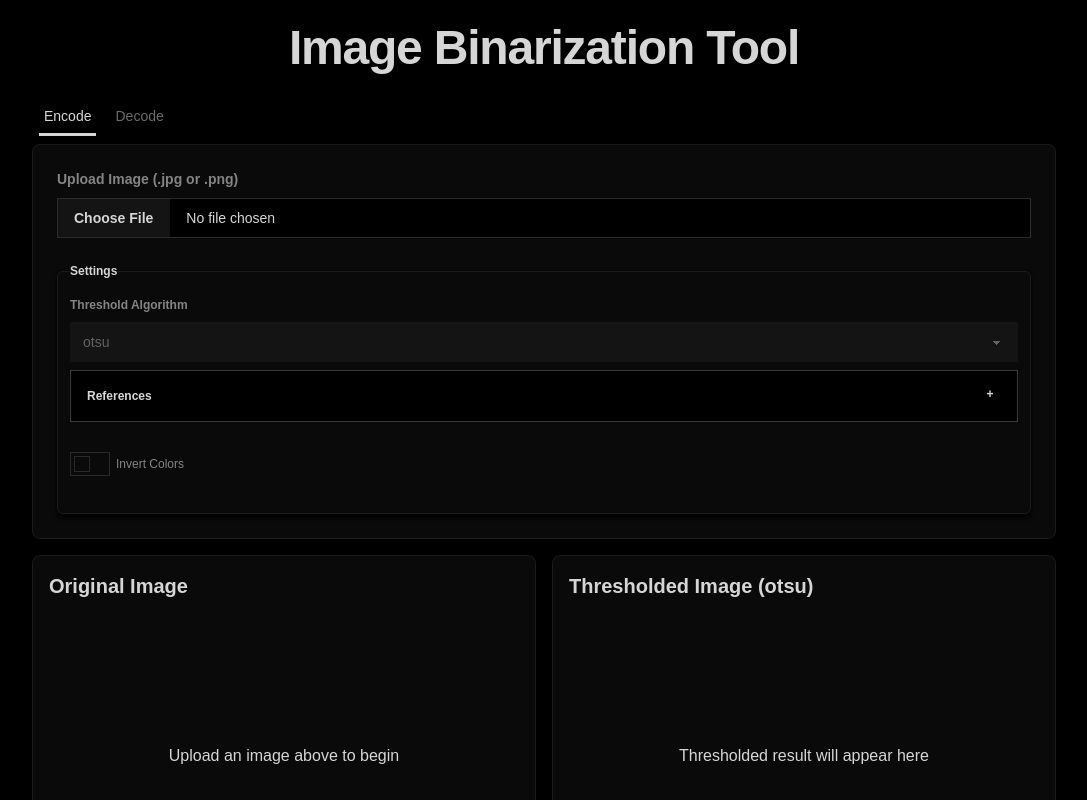
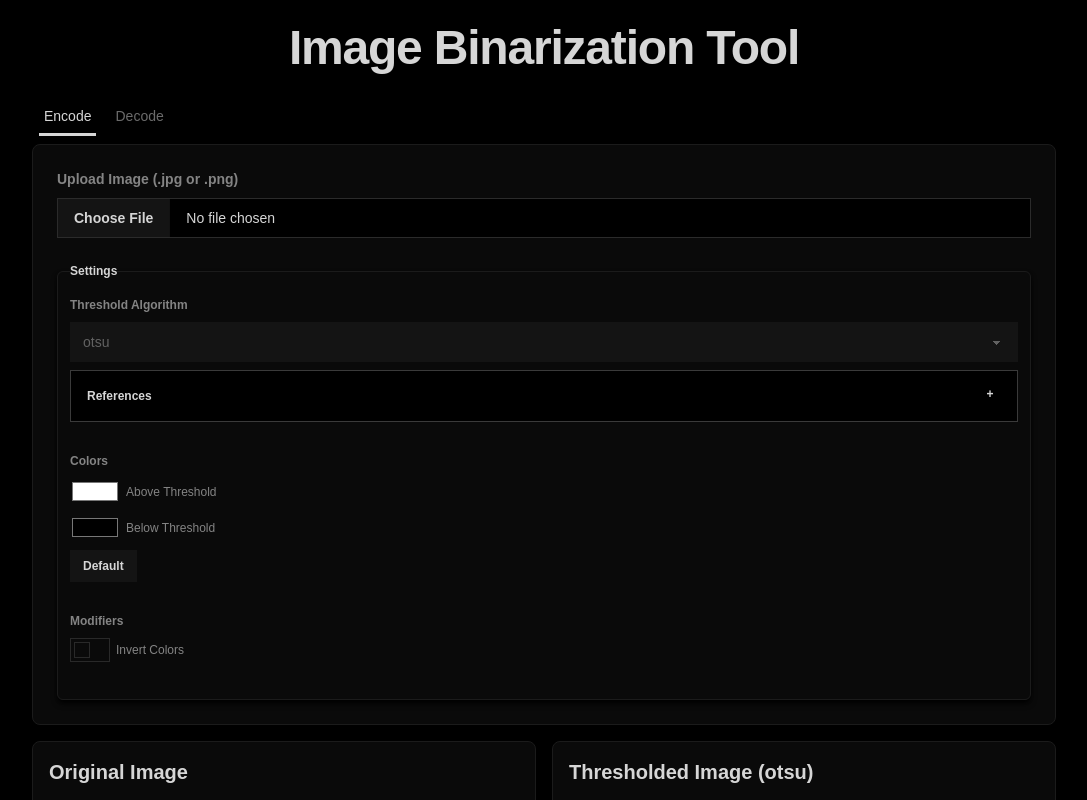
Before and after one commit to TheWilley/image-binarization-tool, a React (Vite) app: page / in a window 1280 px wide. Shown: the top 800 px of the page, without its empty margins (96-1183 px from the left). Built offline with nearby package versions, Linux system fonts and the light colour scheme.

Commit message:
feat: add ability to pick colors for each threshold

```diff
--- a/src/components/ui/encodeTab/Settings.tsx
+++ b/src/components/ui/encodeTab/Settings.tsx
@@ -1,6 +1,6 @@
 import { useState, type ChangeEvent } from 'react';
 import { algorithms } from '../../../data/algorithms';
-import type { Setter } from '../../../global/types';
+import type { Colors, Setter, Algorithm } from '../../../global/types';
 import { ThresholdAlgorithm } from './ThresholdAlgorithm';
 
 export default function Setting({
@@ -9,9 +9,11 @@ export default function Setting({
   processing,
   algorithm,
   invert,
+  colors,
   setSelectedFile,
   setAlgorithm,
   setInvert,
+  setColors,
 }: {
   selectedFile: File | null;
   threshold: number;
@@ -19,9 +21,11 @@ export default function Setting({
   processing: boolean;
   algorithm: Algorithm;
   invert: boolean;
+  colors: Colors;
   setSelectedFile: Setter<File | null>;
   setAlgorithm: Setter<Algorithm>;
   setInvert: Setter<boolean>;
+  setColors: Setter<Colors>;
 }) {
   const [localThreshold, setLocalThreshold] = useState(128);
 
@@ -48,6 +52,22 @@ export default function Setting({
 
   const handleInvertChange = (event: ChangeEvent<HTMLInputElement>) => {
     setInvert(event.target.checked);
+  };
+
+  const handleColorChange = (event: ChangeEvent<HTMLInputElement>) => {
+    const { name, value } = event.target;
+
+    setColors((prev) => ({
+      ...prev,
+      [name]: value,
+    }));
+  };
+
+  const handleDefaultChange = () => {
+    setColors({
+      aboveThresholdColor: '#ffffff',
+      belowThresholdColor: '#000000',
+    });
   };
 
   return (
@@ -87,6 +107,7 @@ export default function Setting({
             </select>
             <ThresholdAlgorithm algorithm={algorithm} />
           </div>
+
           {algorithm === 'manual' && (
             <div className='form-control mb-6'>
               <label className='label'>
@@ -108,7 +129,46 @@ export default function Setting({
               />
             </div>
           )}
+
           <div className='form-control mb-6'>
+            <label className='label'>
+              <span className='label-text font-semibold mb-2'>Colors</span>
+            </label>
+            <br />
+            <label className='label'>
+              <input
+                type='color'
+                name='aboveThresholdColor'
+                value={colors.aboveThresholdColor}
+                onChange={handleColorChange}
+                disabled={!selectedFile || processing}
+                className=''
+              />
+              Above Threshold
+            </label>
+            <br />
+            <label className='label mt-2'>
+              <input
+                type='color'
+                name='belowThresholdColor'
+                value={colors.belowThresholdColor}
+                onChange={handleColorChange}
+                disabled={!selectedFile || processing}
+                className=''
+              />
+              Below Threshold
+            </label>
+            <br />
+            <button className='btn btn-sm mt-2' onClick={handleDefaultChange}>
+              Default
+            </button>
+          </div>
+
+          <div className='form-control mb-6'>
+            <label className='label'>
+              <span className='label-text font-semibold mb-2'>Modifiers</span>
+            </label>
+            <br />
             <label className='label'>
               <input
                 type='checkbox'
--- a/src/components/ui/tabs/EncodeTab.tsx
+++ b/src/components/ui/tabs/EncodeTab.tsx
@@ -5,18 +5,24 @@ import Results from '../../shared/Results';
 import Actions from '../../shared/Actions';
 import EncodedData from '../encodeTab/EncodedData';
 import useEncode from '../../../hooks/useEncode';
+import { type Colors } from '../../../global/types';
 
 export default function EncodeTab() {
   const [selectedFile, setSelectedFile] = useState<File | null>(null);
   const [threshold, setThreshold] = useState(128);
   const [algorithm, setAlgorithm] = useState<Algorithm>('otsu');
   const [invert, setInvert] = useState(false);
+  const [colors, setColors] = useState<Colors>({
+    aboveThresholdColor: '#ffffff',
+    belowThresholdColor: '#000000',
+  });
 
   const { originalUrl, thresholdedUrl, processing, encodedData } = useEncode(
     selectedFile,
     threshold,
     algorithm,
-    invert
+    invert,
+    colors
   );
 
   return (
@@ -26,11 +32,13 @@ export default function EncodeTab() {
         selectedFile={selectedFile}
         processing={processing}
         algorithm={algorithm}
+        colors={colors}
         setSelectedFile={setSelectedFile}
         setThreshold={setThreshold}
         setAlgorithm={setAlgorithm}
         setInvert={setInvert}
         invert={invert}
+        setColors={setColors}
       />
 
       <Results
--- a/src/hooks/useEncode.ts
+++ b/src/hooks/useEncode.ts
@@ -2,11 +2,13 @@ import { readImg } from 'image-js';
 import { useCallback, useEffect, useState } from 'react';
 import type { Mask, ThresholdOptions } from 'image-js';
 import RLEImageProcessor from '../utils/rleImageProcessor';
-import { type Algorithm } from '../global/types';
+import { type Algorithm, type Colors } from '../global/types';
+import { hexToRgb } from '../utils/hexToRgb';
 
 function imageToUrl(
   image: Mask,
   invert: boolean,
+  colors: Colors,
   callback: (url: string, encodedData: string) => void
 ) {
   const { width, height } = image;
@@ -26,24 +28,28 @@ function imageToUrl(
   if (ctx) {
     ctx.imageSmoothingEnabled = false;
 
-    // Prepare an RGBA output buffer
+    // Parse the hex colors
+    const above = hexToRgb(colors.aboveThresholdColor);
+    const below = hexToRgb(colors.belowThresholdColor);
+
     const output = new Uint8ClampedArray(width * height * 4);
 
     for (let i = 0; i < width * height; i++) {
-      const v = raw[i] ? (invert ? 0 : 255) : invert ? 255 : 0; // On or off → white or black
+      const isPixelOn = !!raw[i];
+
+      const useAboveColor = invert ? !isPixelOn : isPixelOn;
+      const color = useAboveColor ? above : below;
+
       const idx = i * 4; // RGBA stride
-      output[idx] = v; // R
-      output[idx + 1] = v; // G
-      output[idx + 2] = v; // B
-      output[idx + 3] = 255; // A (fully opaque)
+      output[idx] = color.r; //     R
+      output[idx + 1] = color.g; // G
+      output[idx + 2] = color.b; // B
+      output[idx + 3] = 255; //     Alpha
     }
 
     const imgData = new ImageData(output, width, height);
-    encodedData = new RLEImageProcessor().processImageData(
-      Array.from(imgData.data),
-      width,
-      height
-    );
+
+    encodedData = new RLEImageProcessor().processImageData(width, height, output, colors);
 
     ctx.putImageData(imgData, 0, 0);
   }
@@ -62,6 +68,7 @@ async function applyThresholding(
     algorithm: Algorithm | undefined;
     thresholdValue: number;
     invert: boolean;
+    colors: Colors;
   }
 ) {
   const { algorithm, thresholdValue, invert } = options;
@@ -76,7 +83,7 @@ async function applyThresholding(
   const thresholdedImage = grayImage.threshold(thresholdOptions);
 
   return new Promise<{ url: string; encodedData: string }>((resolve) => {
-    imageToUrl(thresholdedImage, invert, (url, encodedData) => {
+    imageToUrl(thresholdedImage, invert, options.colors, (url, encodedData) => {
       resolve({ url, encodedData });
     });
   });
@@ -86,7 +93,8 @@ export default function useEncode(
   file: File | null,
   thresholdValue: number,
   algorithm: Algorithm,
-  invert: boolean
+  invert: boolean,
+  colors: Colors
 ) {
   const [originalUrl, setOriginalUrl] = useState<string | null>(null);
   const [thresholdedUrl, setThresholdedUrl] = useState<string | null>(null);
@@ -116,6 +124,7 @@ export default function useEncode(
             algorithm,
             thresholdValue,
             invert,
+            colors,
           });
 
           setEncodedData(encodedData);
@@ -135,7 +144,7 @@ export default function useEncode(
     };
 
     reader.readAsDataURL(file);
-  }, [algorithm, file, invert, thresholdValue]);
+  }, [algorithm, colors, file, invert, thresholdValue]);
 
   useEffect(() => {
     processImage();
--- /dev/null
+++ b/src/utils/hexToRgb.ts
@@ -0,0 +1,8 @@
+import type { RGB } from '../global/types';
+
+export function hexToRgb(hex: string): RGB {
+  const r = parseInt(hex.slice(1, 3), 16);
+  const g = parseInt(hex.slice(3, 5), 16);
+  const b = parseInt(hex.slice(5, 7), 16);
+  return { r, g, b };
+}
--- /dev/null
+++ b/src/utils/prefixHex.ts
@@ -0,0 +1,9 @@
+import type { Hex } from '../global/types';
+
+export function prefixHex(value: Hex, operation: 'add' | 'remove'): Hex {
+  if (operation === 'add') {
+    return `#${value}`;
+  } else {
+    return value.replace(/^#/, '') as Hex;
+  }
+}
--- a/src/utils/rleImageProcessor.ts
+++ b/src/utils/rleImageProcessor.ts
@@ -1,50 +1,58 @@
-import type { RLEData } from '../global/types';
+import type { Colors, Hex, RLEData } from '../global/types';
+import { hexToRgb } from './hexToRgb';
+import { prefixHex } from './prefixHex';
 
 export default class RLEImageProcessor {
-  private rgbaToBinary(rgbaArray: number[]): number[] {
-    const binaryArray = [];
+  private rgbaToBinary(rgbaArray: Uint8ClampedArray, colors: Colors) {
+    const pixelCount = rgbaArray.length / 4;
+    const binaryArray = new Array(pixelCount);
 
-    for (let i = 0; i < rgbaArray.length; i += 4) {
-      const r = rgbaArray[i];
-      const g = rgbaArray[i + 1];
-      const b = rgbaArray[i + 2];
+    const above = hexToRgb(colors.aboveThresholdColor);
+    const below = hexToRgb(colors.belowThresholdColor);
 
-      if (r === 0 && g === 0 && b === 0) {
-        binaryArray.push(0);
-      } else if (r === 255 && g === 255 && b === 255) {
-        binaryArray.push(1);
-      } else {
-        binaryArray.push(0.5);
+    const { r: br, g: bg, b: bb } = below;
+    const { r: ar, g: ag, b: ab } = above;
+
+    for (let i = 0; i < pixelCount; i++) {
+      const offset = i * 4;
+      const r = rgbaArray[offset];
+      const g = rgbaArray[offset + 1];
+      const b = rgbaArray[offset + 2];
+
+      // Check "below" threshold
+      if (r === br && g === bg && b === bb) {
+        binaryArray[i] = 0;
+      }
+      // Check "above" threshold
+      else if (r === ar && g === ag && b === ab) {
+        binaryArray[i] = 1;
       }
     }
 
     return binaryArray;
   }
 
-  private binaryToRgba(binaryArray: number[]): Uint8ClampedArray {
+  private binaryToRgba(binaryArray: number[], colors: Colors) {
     const rgbaArray = new Uint8ClampedArray(binaryArray.length * 4);
 
+    const above = hexToRgb(colors.aboveThresholdColor);
+    const below = hexToRgb(colors.belowThresholdColor);
+
     for (let i = 0; i < binaryArray.length; i++) {
-      const value = binaryArray[i];
       const pixelIndex = i * 4;
 
-      if (value === 0) {
-        rgbaArray[pixelIndex] = 0;
-        rgbaArray[pixelIndex + 1] = 0;
-        rgbaArray[pixelIndex + 2] = 0;
-      } else {
-        rgbaArray[pixelIndex] = 255;
-        rgbaArray[pixelIndex + 1] = 255;
-        rgbaArray[pixelIndex + 2] = 255;
-      }
+      const color = binaryArray[i] ? above : below;
 
-      rgbaArray[pixelIndex + 3] = 255;
+      rgbaArray[pixelIndex] = color.r;
+      rgbaArray[pixelIndex + 1] = color.g;
+      rgbaArray[pixelIndex + 2] = color.b;
+      rgbaArray[pixelIndex + 3] = 255; // Alpha
     }
 
     return rgbaArray;
   }
 
-  private encodeRunLength(binaryArray: number[]): number[] {
+  private encodeRunLength(binaryArray: number[]) {
     if (binaryArray.length === 0) {
       return [];
     }
@@ -70,7 +78,7 @@ export default class RLEImageProcessor {
     return encoded;
   }
 
-  private decodeRunLength(encoded: number[]): number[] {
+  private decodeRunLength(encoded: number[]) {
     if (encoded.length === 0) {
       return [];
     }
@@ -87,18 +95,23 @@ export default class RLEImageProcessor {
     return binaryArray;
   }
 
-  private stringifyRunLength(data: RLEData): string {
-    return `${data.width}|${data.height}|${data.runs.join(',')}`;
+  private stringifyRunLength(data: RLEData) {
+    return `${data.width}|${data.height}|${prefixHex(
+      data.colors.belowThresholdColor,
+      'remove'
+    )}|${prefixHex(data.colors.aboveThresholdColor, 'remove')}|${data.runs.join(',')}`;
   }
 
-  private parseRunLengthString(str: string): RLEData | null {
+  private parseRunLengthString(str: string) {
     try {
       const parts = str.split('|');
-      if (parts.length < 3) return null;
+      if (parts.length < 5) return null;
 
       const width = parseInt(parts[0], 10);
       const height = parseInt(parts[1], 10);
-      const runsStr = parts[2];
+      const below = prefixHex(String(parts[2]) as Hex, 'add');
+      const above = prefixHex(String(parts[3]) as Hex, 'add');
+      const runsStr = String(parts[4]);
 
       if (isNaN(width) || isNaN(height)) {
         return null;
@@ -107,45 +120,55 @@ export default class RLEImageProcessor {
       const runs =
         runsStr.trim() === '' ? [] : runsStr.split(',').map((n) => parseInt(n, 10));
 
+      const colors: Colors = {
+        aboveThresholdColor: above,
+        belowThresholdColor: below,
+      };
+
       if (runs.some(isNaN)) return null;
 
       return {
         width,
         height,
         runs,
+        colors,
       };
     } catch {
       return null;
     }
   }
 
-  public processImageData(rgbaData: number[], width: number, height: number): string {
-    const binaryArray = this.rgbaToBinary(rgbaData);
+  public processImageData(
+    width: number,
+    height: number,
+    rgbaData: Uint8ClampedArray,
+    colors: Colors
+  ) {
+    const binaryArray = this.rgbaToBinary(rgbaData, colors);
+    const runs = this.encodeRunLength(binaryArray);
     const rleData: RLEData = {
+      colors,
       width,
       height,
-      runs: this.encodeRunLength(binaryArray),
+      runs,
     };
     return this.stringifyRunLength(rleData);
   }
 
-  public decodeImageData(data: string): {
-    width: number;
-    height: number;
-    rgbaData: Uint8ClampedArray;
-  } {
+  public decodeImageData(data: string) {
     const rleData = this.parseRunLengthString(data);
     if (!rleData) {
       throw new Error('Invalid RLE data');
     }
 
-    const { width, height, runs } = rleData;
+    const { width, height, runs, colors } = rleData;
     const binaryArray = this.decodeRunLength(runs);
+    const rgbaData = this.binaryToRgba(binaryArray, colors);
 
     return {
       width,
       height,
-      rgbaData: this.binaryToRgba(binaryArray),
+      rgbaData,
     };
   }
 }
```
Also changed, not shown: src/global/types.ts (+14 -0 lines). Lines whose indentation alone changed are shown as unchanged.
